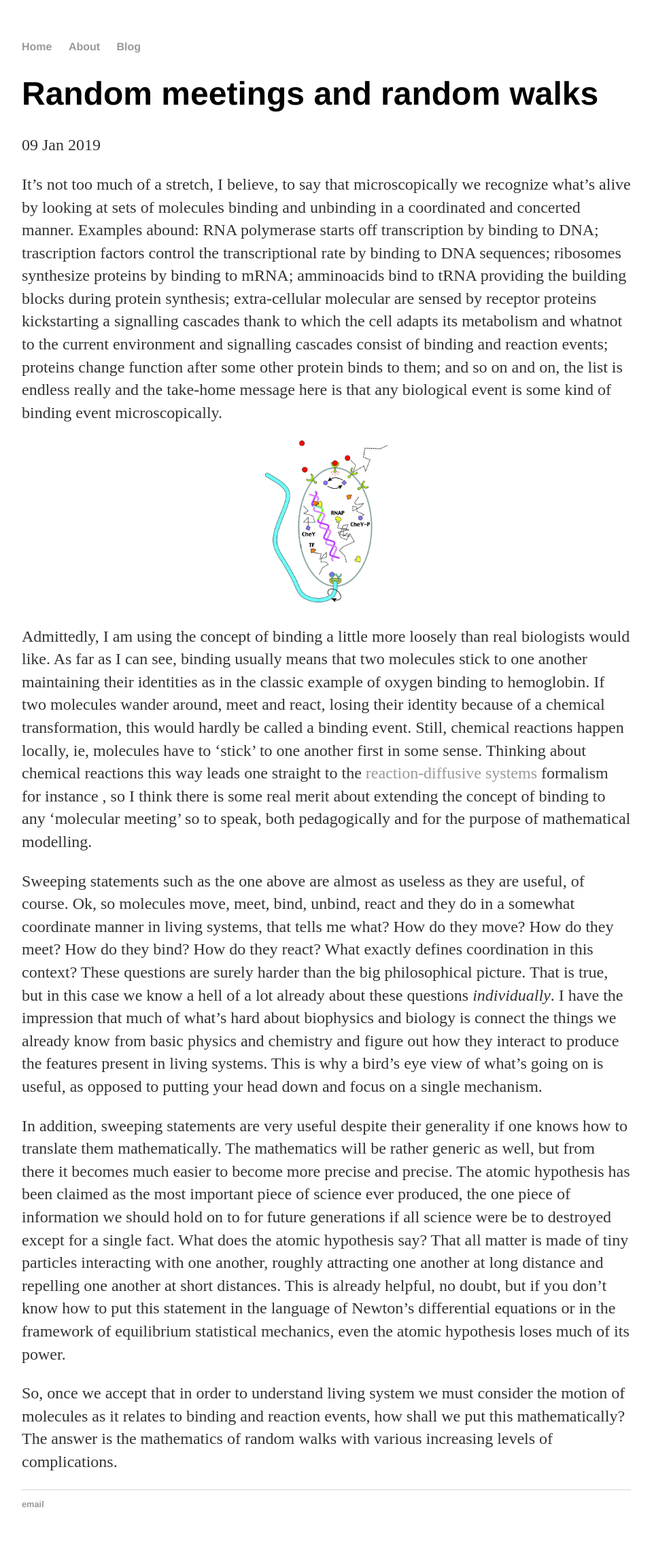
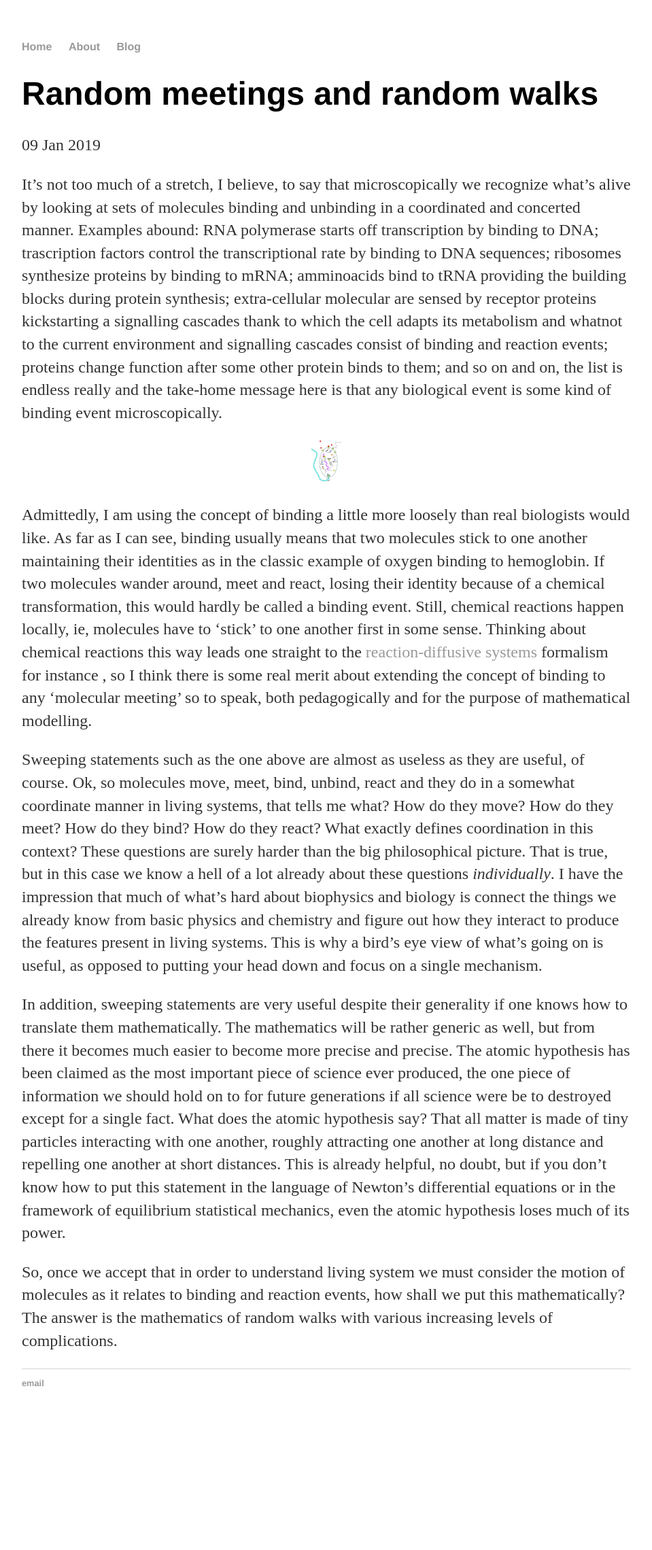
Before and after one commit to ghostsandmachines/ghostsandmachines.github.io, a Jekyll site: the page built from _posts/2019-01-09-ghost-and-machines-site-launched.md, in a window 1280 px wide. Shown: the whole page at 68% size, without its empty margins (160-1119 px from the left). Built offline with Jekyll 4.4.1, drawn with Linux system fonts in a browser that asks for light colours; after the commit the page ends 2102 px from its top, so only the background shows below that.

Commit message:
Update 2019-01-09-ghost-and-machines-site-launched.md

```diff
--- a/_posts/2019-01-09-ghost-and-machines-site-launched.md
+++ b/_posts/2019-01-09-ghost-and-machines-site-launched.md
@@ -6,7 +6,7 @@
 
 It's not too much of a stretch, I believe, to say that microscopically we recognize what's alive by looking at sets of molecules binding and unbinding in a coordinated and concerted manner. Examples abound: RNA polymerase starts off transcription by binding to DNA; trascription factors control the transcriptional rate by binding to DNA sequences; ribosomes synthesize proteins by binding to mRNA; amminoacids bind to tRNA providing the building blocks during protein synthesis; extra-cellular molecular are sensed by receptor proteins kickstarting a signalling cascades thank to which the cell adapts its metabolism and whatnot to the current environment and signalling cascades consist of binding and reaction events; proteins change function after some other protein binds to them; and so on and on, the list is endless really and the take-home message here is that any biological event is some kind of binding event microscopically.
 
- <p style="text-align:center;"><img src="{{ site.url }}/blog/img/2019-01-09-bindings.jpg" class="center" alt="bindings" width="20%"/></p>
+ <p style="text-align:center;"><img src="{{ site.url }}/blog/img/2019-01-09-bindings.jpg" class="center" alt="bindings" width="5%"/></p>
 
 <!--![bindings]({{ site.url }}/blog/img/2019-01-09-bindings.jpg =50x150)-->
 
```
